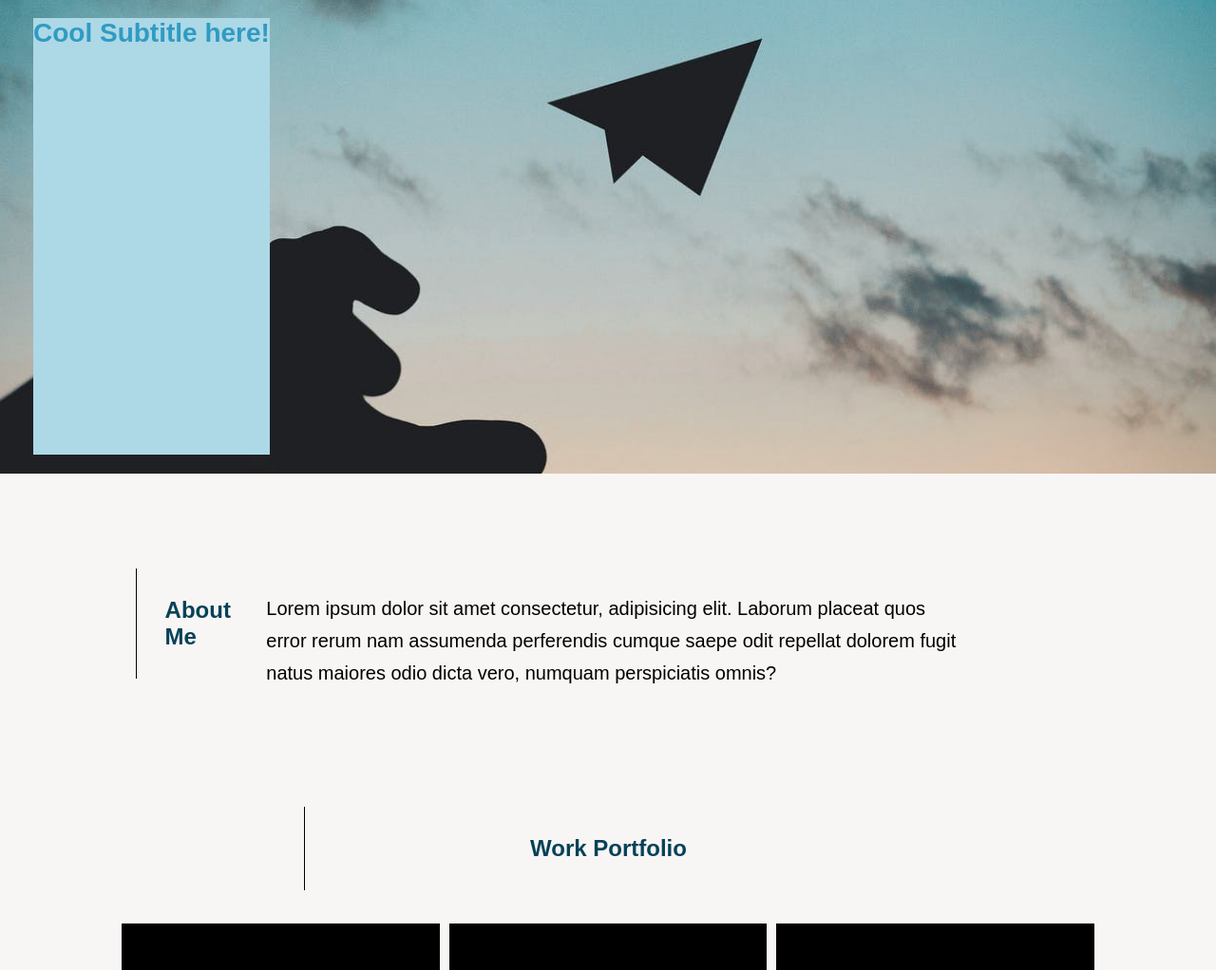
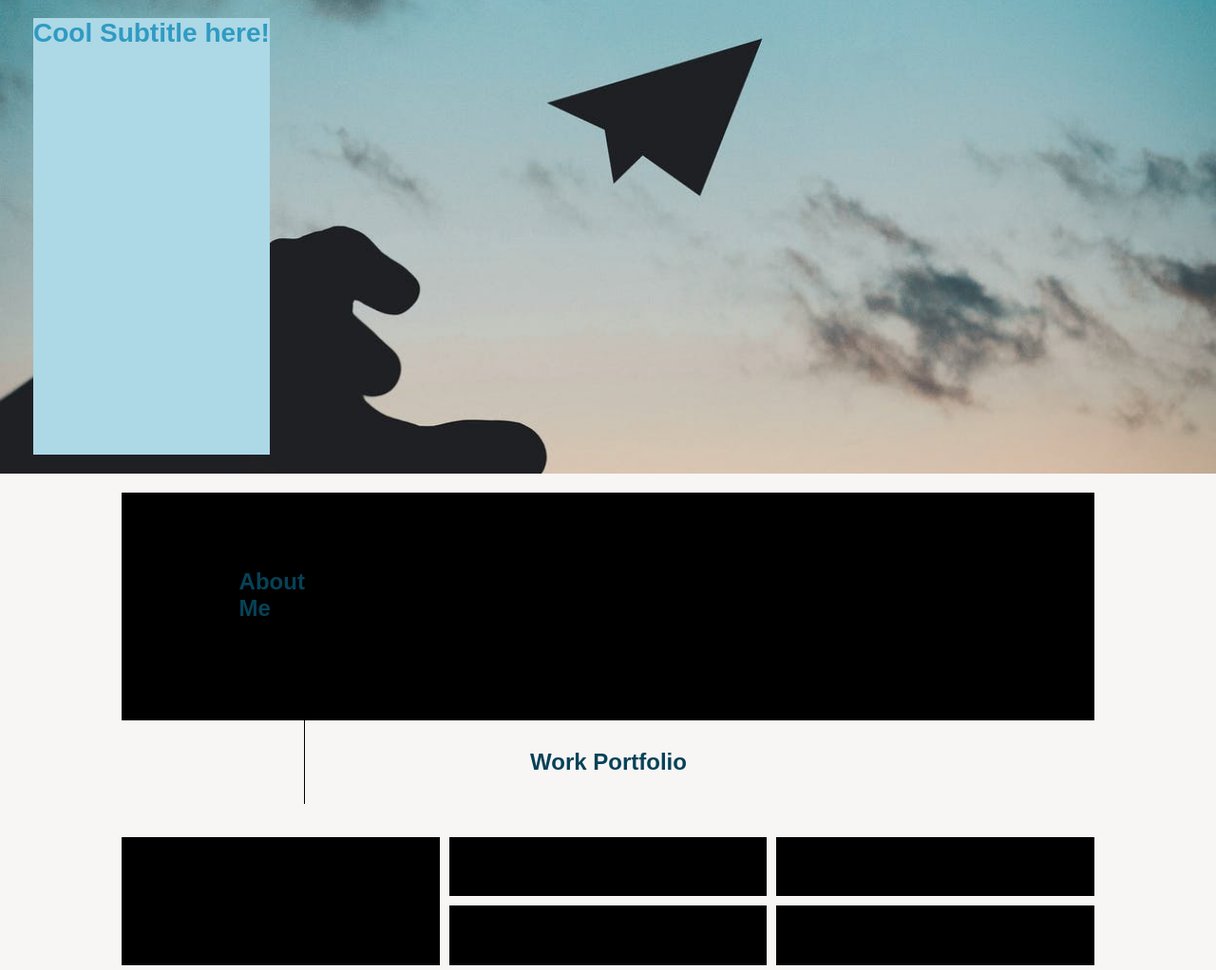
Before and after one commit to JoshCarter8400/Profile, a plain HTML site: page index.html in a window 1280 px wide. Shown: the part 78-1100 px from the top of the page at 95% size. Drawn offline with Linux system fonts and the light colour scheme.

Commit message:
created about me container

```diff
--- a/assets/style.css
+++ b/assets/style.css
@@ -134,8 +134,11 @@ header nav ul a {
     display: flex;
     flex-wrap: wrap;
     align-items: center;
-    justify-content: space-between;
     text-align: left;
+    background-color: black;
+    height: 30%;
+    margin: 0 auto;
+    margin-top: 20px;
 }
 
 
```
